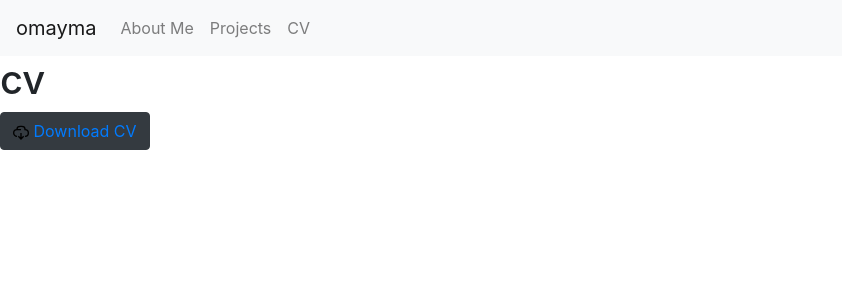
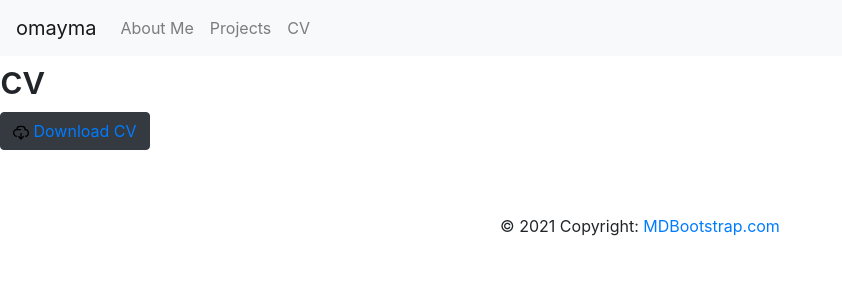
Before and after one commit to omaymaahmad/react-profile, a React (Create React App) app: page /cv in a window 1280 px wide. Shown: the top 300 px of the page, without its empty margins (0-842 px from the left). Built offline with nearby package versions, Linux system fonts and the light colour scheme.

Commit message:
feat: started implementing footer

```diff
--- a/package.json
+++ b/package.json
@@ -7,6 +7,7 @@
     "@testing-library/react": "^11.2.6",
     "@testing-library/user-event": "^12.8.3",
     "bootstrap": "^4.6.0",
+    "mdbreact": "^5.0.1",
     "react": "^17.0.2",
     "react-bootstrap": "^1.5.2",
     "react-dom": "^17.0.2",
--- a/src/App.js
+++ b/src/App.js
@@ -3,6 +3,7 @@
 import AboutMe from './Components/AboutMe';
 import Projects from './Components/Projects';
 import CV from './Components/CV';
+import FooterPage from './Components/FooterPage';
 
 
 function App() {
@@ -14,6 +15,7 @@
       < Route exact path="/" component={AboutMe}/>
       < Route exact path="/projects" component={Projects}/>
       < Route exact path="/cv" component={CV}/>
+      < FooterPage />
     </Router>
     </>
   );
--- /dev/null
+++ b/src/Components/FooterPage.js
@@ -0,0 +1,19 @@
+import React from "react";
+import { MDBCol, MDBContainer, MDBRow, MDBFooter } from "mdbreact";
+
+const FooterPage = () => {
+  return (
+    <MDBFooter color="blue" className="font-small pt-4 mt-4">
+      <MDBContainer fluid className="text-center text-md-left">
+
+      </MDBContainer>
+      <div className="footer-copyright text-center py-3">
+        <MDBContainer fluid>
+          &copy; {new Date().getFullYear()} Copyright: <a href="https://www.mdbootstrap.com"> MDBootstrap.com </a>
+        </MDBContainer>
+      </div>
+    </MDBFooter>
+  );
+}
+
+export default FooterPage;
```
Also changed, not shown: 2 other files (tests, documents, lock files or other folders).
